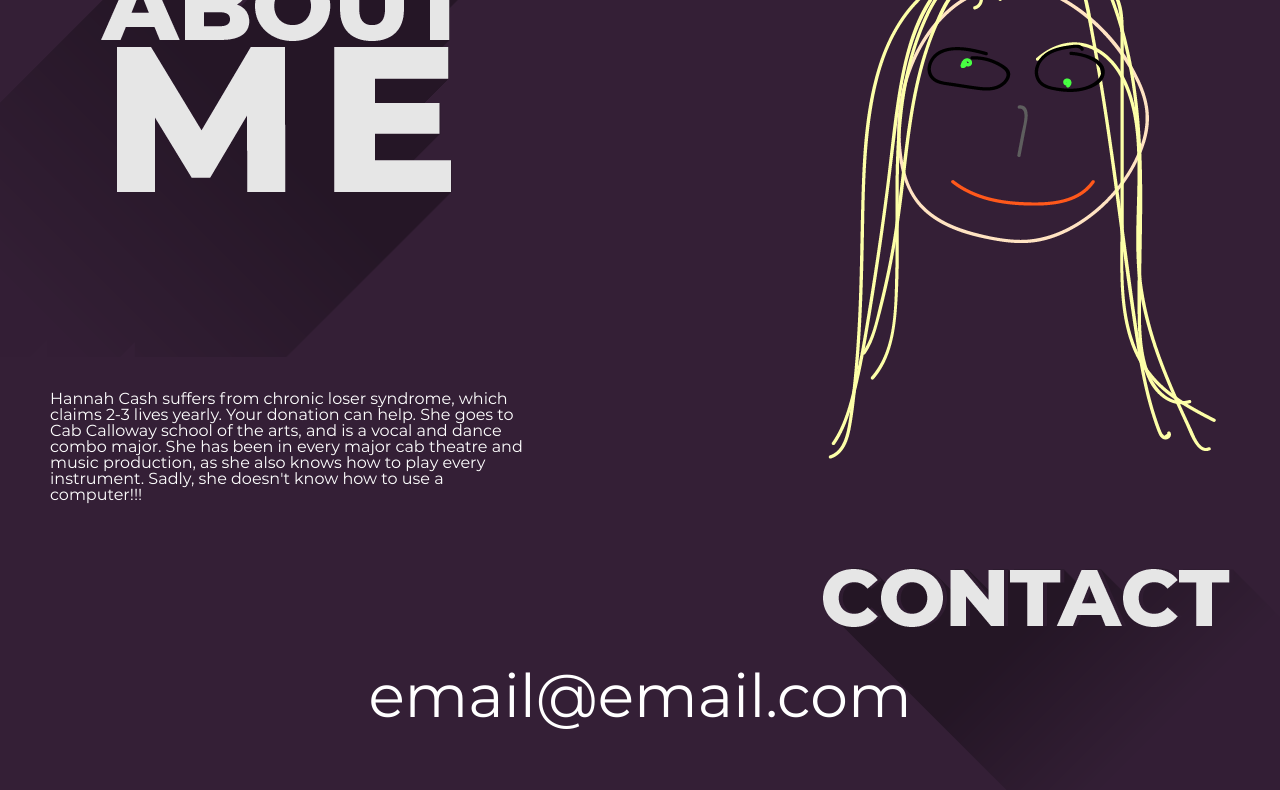
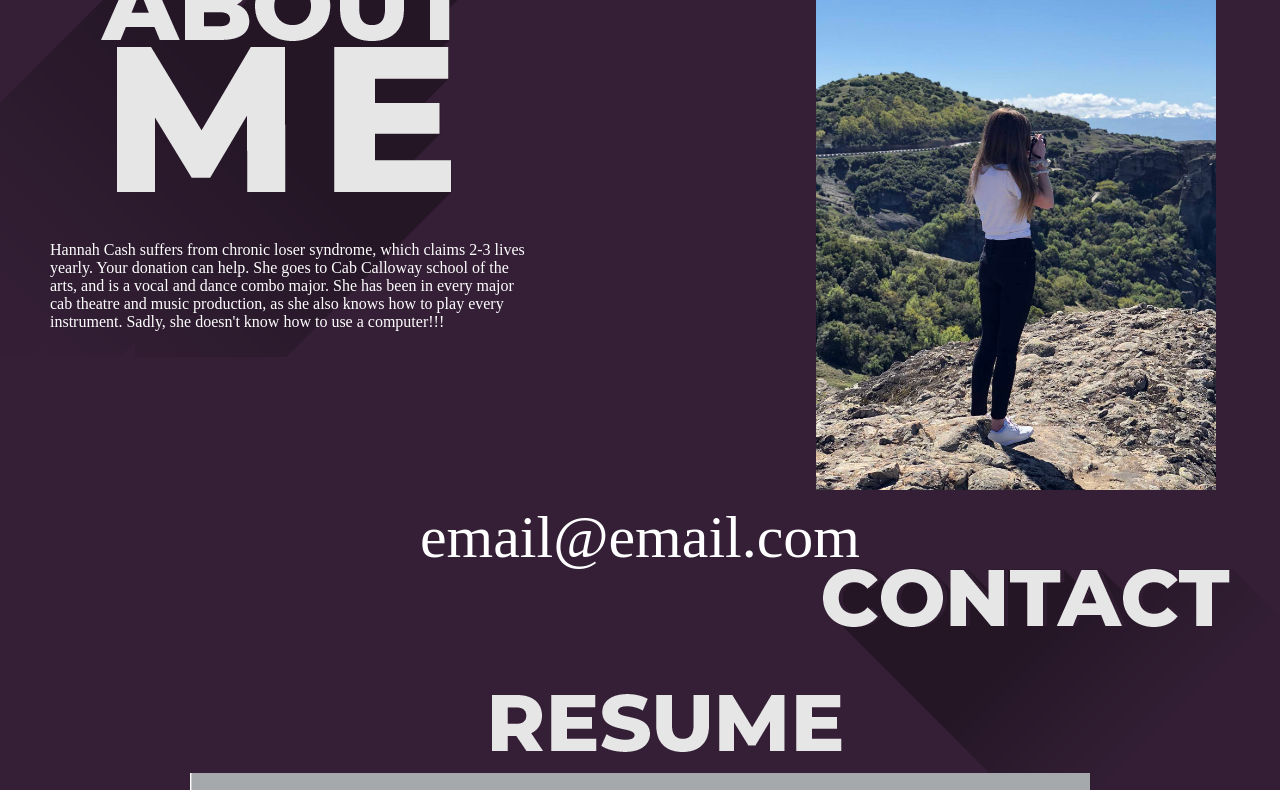
Before and after one commit to hannahhcash/hannahhcash.github.io, a plain HTML site: page index.html in a window 1280 px wide. Shown: the part 243-1033 px from the top of the page. Drawn offline with Linux system fonts and the light colour scheme; files whose address does not match are found by name.

Commit message:
ooookkkk

```diff
--- a/css/style.css
+++ b/css/style.css
@@ -1,5 +1,5 @@
 @font-face {
-    font-family: 'montserrat-regular';
+    font-family: 'montserratregular';
     src: url('montserrat-regular-webfont.woff2') format('woff2'),
          url('montserrat-regular-webfont.woff') format('woff');
     font-weight: normal;
@@ -119,7 +119,7 @@ p{
 
     width: 477px ;
     height: 200px ;
-    margin-top: -150px
+    margin-top: -150px ;
         display: flex ;
 }
 
@@ -129,6 +129,8 @@ p{
     position: absolute;
     right: 5% ;
     top: 200px ;
+    width: 400px ;
+    height: 533px ;
 }
 
 #contact-header {
--- a/index.html
+++ b/index.html
@@ -22,18 +22,19 @@
     </nav>
                         <div id="flexy">
                     <div id="everything-one1">
+                    <div id="ugh">
     <div id="about-me-title">
     <div id="about-me-top">
     <img src="72ppi/Asset%2013.png" alt="txt">
         </div>
     </div>
+      <img id="pic-of-me" src="imagesvideos/IMG_4417.jpg" alt="pic of me">
+    </div>
     <br>
     <div id="about-me-txt">
     <p>Hannah Cash suffers from chronic loser syndrome, which claims 2-3 lives yearly. Your donation can help. She goes to Cab Calloway school of the arts, and is a vocal and dance combo major. She has been in every major cab theatre and music production, as she also knows how to play every instrument. Sadly, she doesn't know how to use a computer!!!</p>
-   </div>
-     <div id="pic-of-me">
-     <img src="72ppi/Asset%2025.png" alt="pic of me">
-    </div>
+                        </div>
+
 
       <br>
        <div id="contact-header">
```
Also changed, not shown: imagesvideos/IMG_4417.jpg (added).
